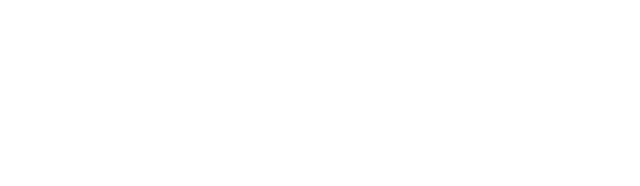
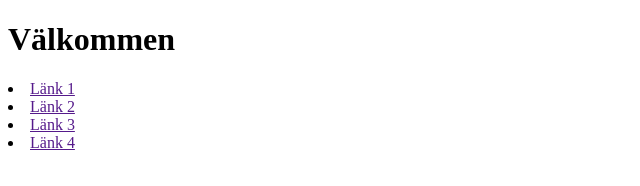
Before and after one commit to PauJii93/webbtest, a plain HTML site: page index.html in a window 1280 px wide. Shown: the whole page, without its empty margins (0-640 px from the left). Drawn offline with Linux system fonts and the light colour scheme.

Commit message:
Lade till en header

```diff
--- a/index.html
+++ b/index.html
@@ -7,7 +7,15 @@
     <title>Webbtest</title>
   </head>
   <body>
-    <header></header>
+    <header>
+      <h1>Välkommen</h1>
+      <nav>
+        <li><a href="">Länk 1</a></li>
+        <li><a href="">Länk 2</a></li>
+        <li><a href="">Länk 3</a></li>
+        <li><a href="">Länk 4</a></li>
+      </nav>
+    </header>
     <main></main>
     <aside></aside>
     <footer></footer>
```
